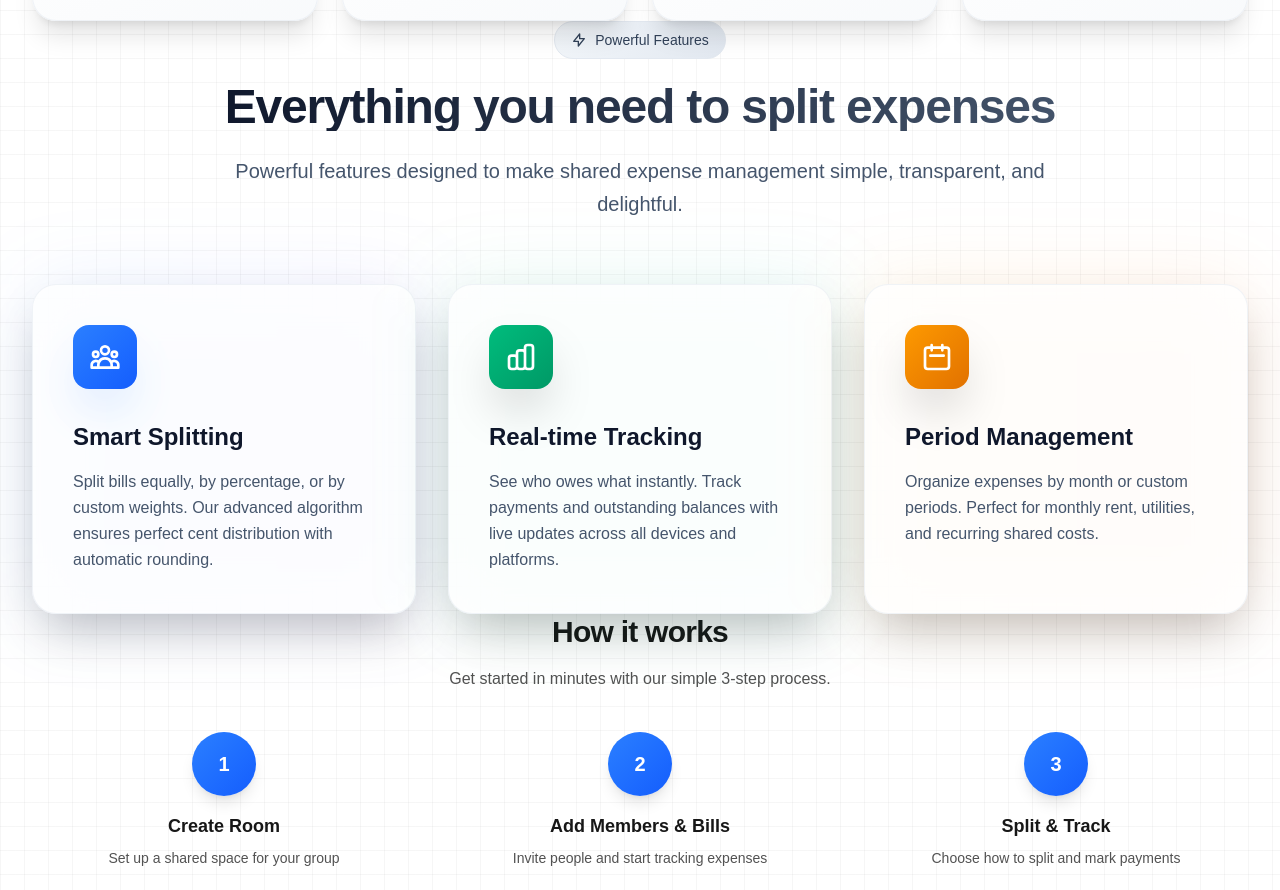
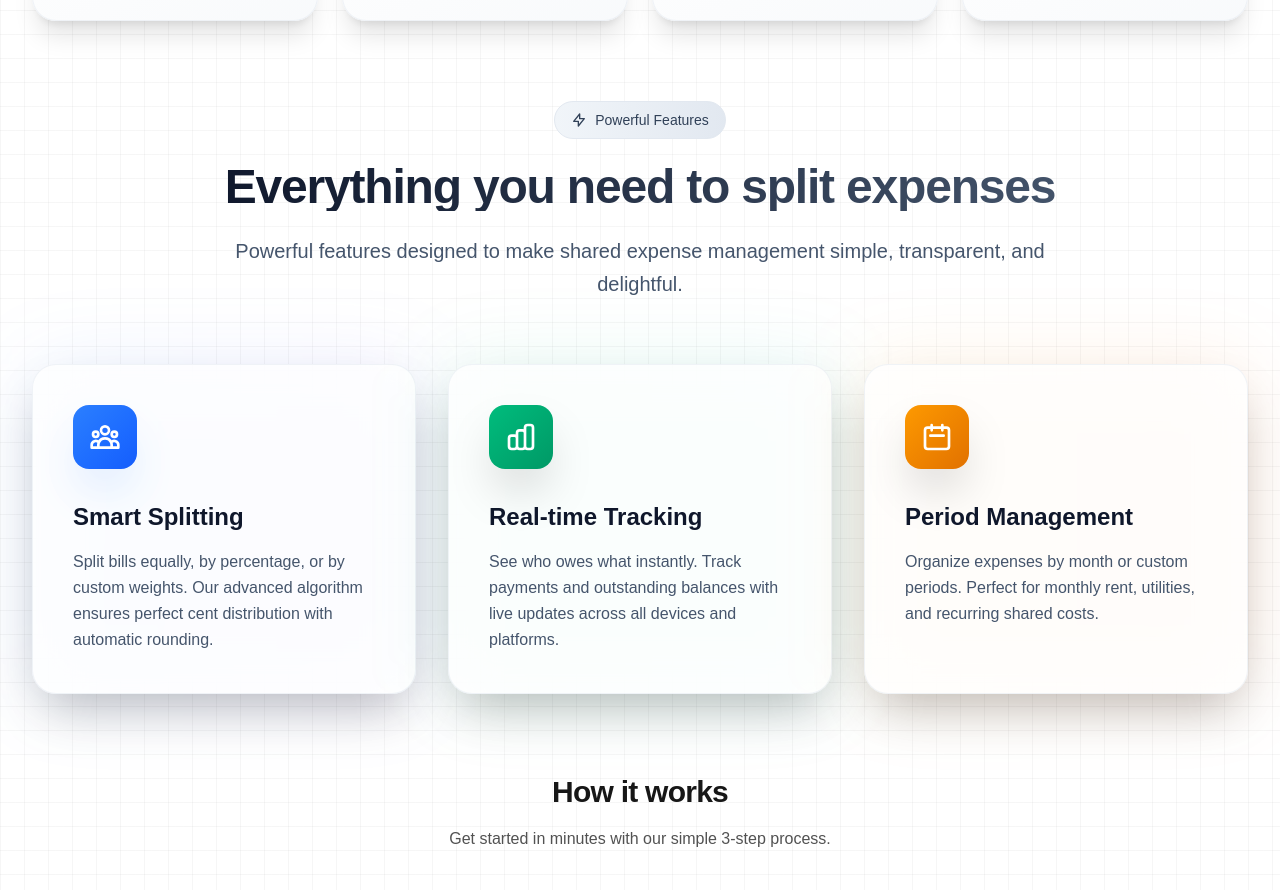
Before and after one commit to Dospalko/RoomSplit, a Next.js app: page / in a window 1280 px wide. Shown: the part 1046-1936 px from the top of the page. Built offline with nearby package versions, Linux system fonts and the light colour scheme; no server answers; the database is empty.

Commit message:
feat: add margin-top to FeaturesSection and HowItWorksSection for improved spacing

```diff
--- a/src/components/FeaturesSection.tsx
+++ b/src/components/FeaturesSection.tsx
@@ -40,7 +40,7 @@ export default function FeaturesSection() {
 
   return (
     <section id="features" className="space-y-16">
-      <div className="text-center max-w-4xl mx-auto">
+      <div className="text-center max-w-4xl mt-20 mx-auto">
         <div className="inline-flex items-center gap-2 rounded-full bg-gradient-to-r from-slate-100 to-slate-200 dark:from-slate-800 dark:to-slate-700 border border-slate-200 dark:border-slate-600 px-4 py-2 text-sm font-medium text-slate-700 dark:text-slate-300 mb-6">
           <svg className="w-4 h-4" fill="none" stroke="currentColor" viewBox="0 0 24 24">
             <path strokeLinecap="round" strokeLinejoin="round" strokeWidth={2} d="M13 10V3L4 14h7v7l9-11h-7z" />
--- a/src/components/HowItWorksSection.tsx
+++ b/src/components/HowItWorksSection.tsx
@@ -6,7 +6,7 @@ export default function HowItWorksSection() {
   ];
 
   return (
-    <section className="space-y-10">
+    <section className="space-y-10 mt-20">
       <div className="text-center max-w-3xl mx-auto">
         <h2 className="text-2xl md:text-3xl font-bold tracking-tight mb-4">How it works</h2>
         <p className="text-neutral-600 dark:text-neutral-400 leading-relaxed">
```
